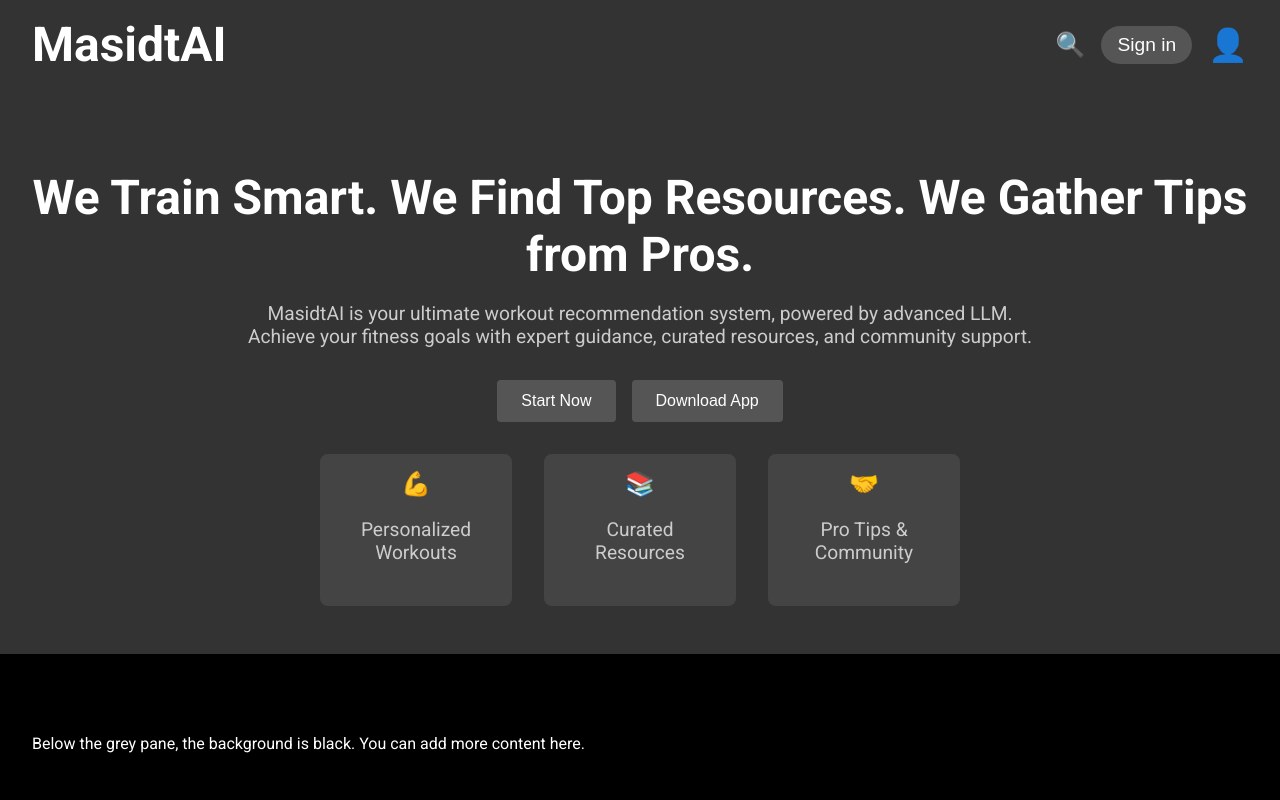
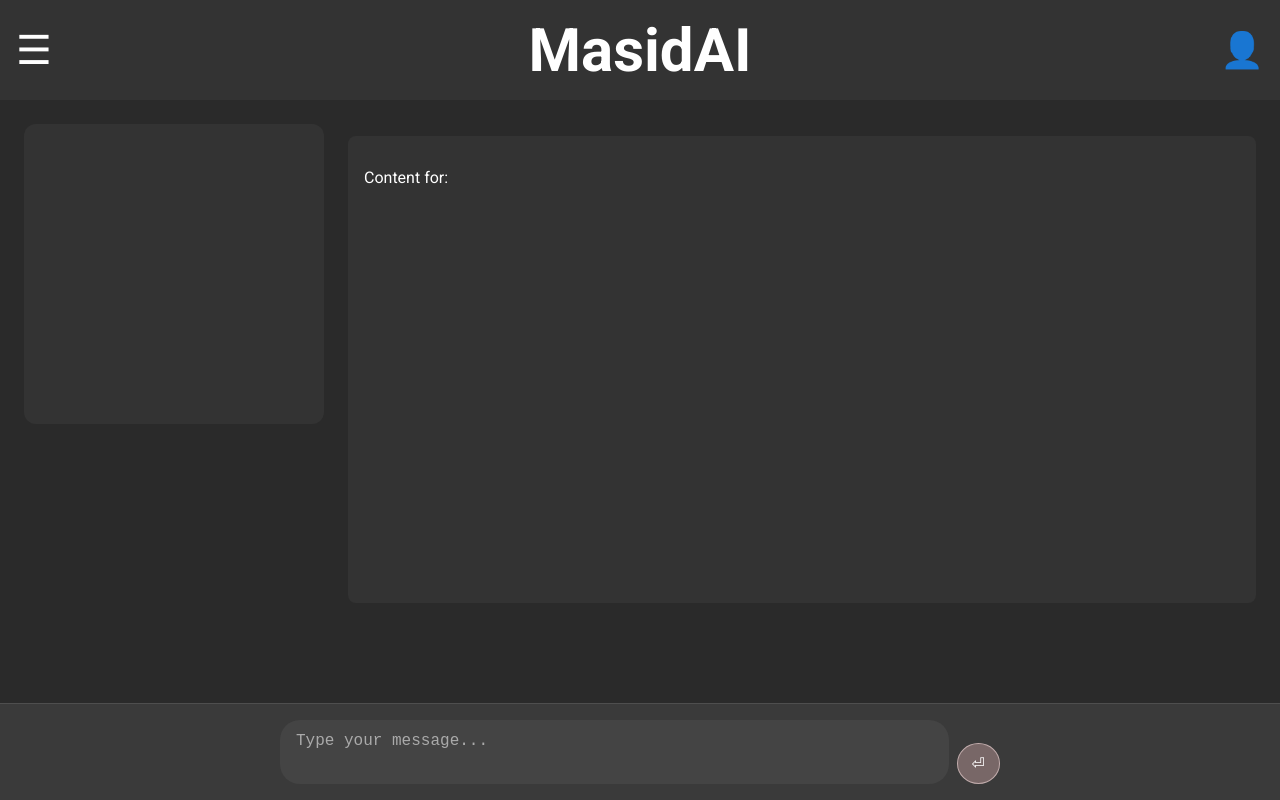
Before and after one commit to jong01045/MasitdAI, a React (Create React App) app: page /workout in a window 1280 px wide. Built offline with nearby package versions, Linux system fonts and the light colour scheme.

Commit message:
Before react-router-dom on SurveyContainer

```diff
--- a/package.json
+++ b/package.json
@@ -632,6 +632,7 @@
     "react-is": "^17.0.2",
     "react-mobile-picker": "^1.0.1",
     "react-refresh": "^0.11.0",
+    "react-router-dom": "^7.4.0",
     "react-scripts": "^5.0.1",
     "read-cache": "^1.0.0",
     "readable-stream": "^3.6.2",
--- a/src/frontend/App.js
+++ b/src/frontend/App.js
@@ -1,59 +1,22 @@
-import React, { useState } from 'react';
+import React from 'react';
+import { Routes, Route, useNavigate } from 'react-router-dom';
 import './App.css';
 import SurveyContainer from './SurveyContainer';
 import MainChatPage from './MainChatPage';
+import WorkoutPage from './WorkoutPage';
 
-function App() {
-  const [currentPage, setCurrentPage] = useState('welcome');
+function WelcomePage() {
+  const navigate = useNavigate();
 
-  const handleStartNow = () => {
-    console.log("Start Now clicked");
-    setCurrentPage('survey');
-  };
-
-  const handleDownloadApp = () => {
-    console.log("Download App clicked");
-    // Add your action code here
-  };
-
-  const handleSignIn = () => {
-    console.log("Sign in button clicked");
-    // Add your action code here
-  };
-
-  const handleUserIcon = () => {
-    console.log("User icon clicked");
-    // Add your action code here
-  };
-
-  const handleBack = () => {
-    console.log("Back to welcome page");
-    setCurrentPage('welcome');
-  };
-
-  const handleNext = () => {
-    console.log("Next button clicked");
-    console.log("Proceeding from demographic page...");
-  };
-
-  const handleSurveyComplete = () => {
-    console.log("Survey Completed, Proceeding to the main chat")
-    setCurrentPage("mainchat")
-  }
-
-  if (currentPage === 'survey') {
-    return <SurveyContainer onBack={handleBack} onNext={handleNext} onComplete={handleSurveyComplete} />;
-  }
-
-  if (currentPage === 'mainchat') {
-    return <MainChatPage />;
-  }
+  const handleStartNow = () => navigate("/survey");
+  const handleDownloadApp = () => console.log("Download App clicked");
+  const handleSignIn = () => console.log("Sign in clicked");
+  const handleUserIcon = () => console.log("User icon clicked");
 
   return (
     <div className="App">
-      {/* Top Banner */}
       <div className="top-banner">
-        <div className="banner-logo" onClick={handleBack}>MasidtAI</div>
+        <div className="banner-logo" onClick={() => navigate('/')}>MasidtAI</div>
         <div className="banner-icons">
           <div className="icon-search">🔍</div>
           <button className="login-button" onClick={handleSignIn}>Sign in</button>
@@ -64,7 +27,6 @@
         </div>
       </div>
 
-      {/* Hero Section */}
       <div className="hero-section">
         <h1>We Train Smart. We Find Top Resources. We Gather Tips from Pros.</h1>
         <p>
@@ -91,7 +53,6 @@
         </div>
       </div>
 
-      {/* Additional Content */}
       <div className="extra-content">
         <p>Below the grey pane, the background is black. You can add more content here.</p>
       </div>
@@ -99,4 +60,26 @@
   );
 }
 
+function App() {
+  return (
+    <Routes>
+      <Route path="/" element={<WelcomePage />} />
+      <Route path="/survey" element={<SurveyContainerWrapper />} />
+      <Route path="/mainchat" element={<MainChatPage />} />
+      <Route path="/workout" element={<WorkoutPage />} />
+    </Routes>
+  );
+}
+
+function SurveyContainerWrapper() {
+  const navigate = useNavigate();
+
+  return (
+    <SurveyContainer
+      onBack={() => navigate("/")}
+      onComplete={() => navigate("/mainchat")}
+    />
+  );
+}
+
 export default App;
--- a/src/frontend/MainChatPages/MiniPopup.js
+++ b/src/frontend/MainChatPages/MiniPopup.js
@@ -57,11 +57,8 @@
           <ConfirmStartWorkout
             onConfirm={() => {
               setShowConfirm(false);
-              console.log("Workout started! 🚀");
-              // You can later navigate to workout screen
-              navigate('/workout', {
-                state: { muscleGroup }
-              });
+              onClose(); // Close the modal
+              navigate("/workout", { state: { muscleGroup } }); // ✅ Pass data to WorkoutPage
             }}
             onCancel={() => setShowConfirm(false)}
           />
--- a/src/frontend/WorkoutPage.js
+++ b/src/frontend/WorkoutPage.js
@@ -1,7 +1,6 @@
 import React, { useState } from 'react';
 import './WorkoutPage.css';
 import { ArrowLeft } from 'lucide-react';
-import Sidebar from './Sidebar'; // if you extracted it
 import { useLocation, useNavigate } from 'react-router-dom';
 
 const WorkoutPage = () => {
@@ -34,7 +33,7 @@
       <div className={`workout-container ${sidebarOpen ? 'sidebar-opened' : ''}`}>
         {/* Header */}
         <div className="chat-header">
-          {window.innerWidth < 768 && (
+          {sidebarOpen < 768 && (
             <div className="sidebar-icon" onClick={toggleSidebar}>☰</div>
           )}
           <div className="chat-logo">MasidAI</div>
```
Also changed, not shown: src/index.js (+4 -3 lines), 1 other file (tests, documents, lock files or other folders).
